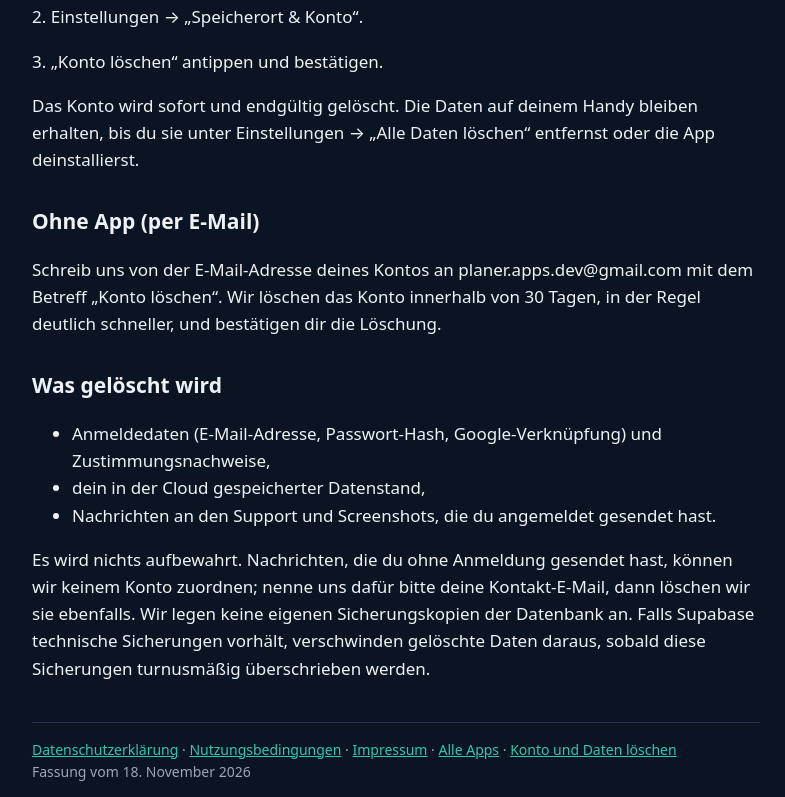
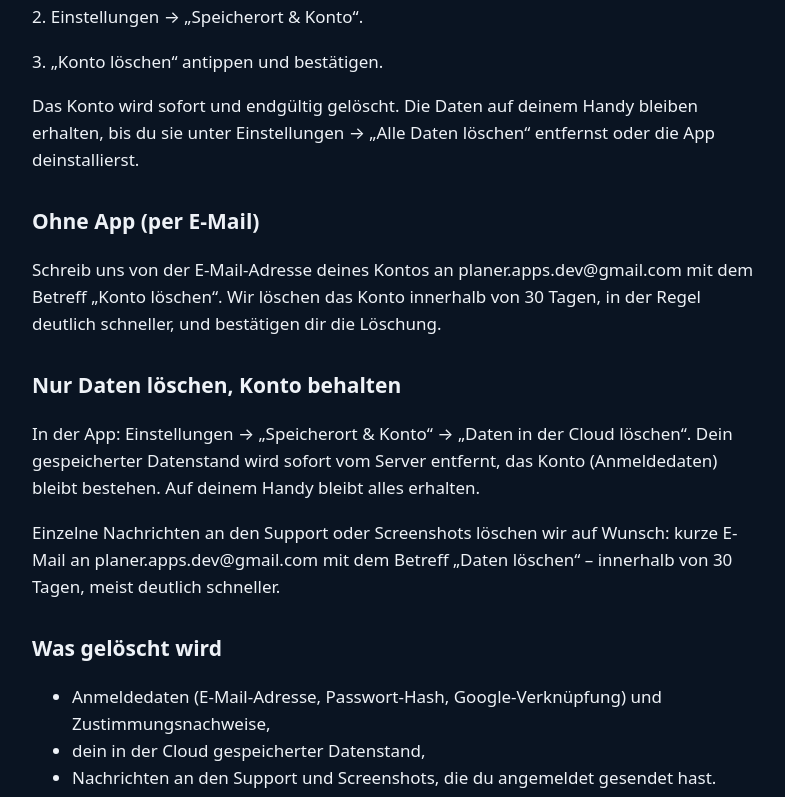
Before and after one commit to planer-apps/planer-apps.github.io, a plain HTML site: page azubiplaner/konto-loeschen.html in a window 1280 px wide. Shown: the part 375-1172 px from the top of the page, without its empty margins (244-1029 px from the left). Drawn offline with Linux system fonts and the light colour scheme.

Commit message:
Add files via upload

```diff
--- a/azubiplaner/konto-loeschen.html
+++ b/azubiplaner/konto-loeschen.html
@@ -51,6 +51,9 @@
     <p>Das Konto wird sofort und endgültig gelöscht. Die Daten auf deinem Handy bleiben erhalten, bis du sie unter Einstellungen → „Alle Daten löschen“ entfernst oder die App deinstallierst.</p>
     <h2>Ohne App (per E-Mail)</h2>
     <p>Schreib uns von der E-Mail-Adresse deines Kontos an planer.apps.dev@gmail.com mit dem Betreff „Konto löschen“. Wir löschen das Konto innerhalb von 30 Tagen, in der Regel deutlich schneller, und bestätigen dir die Löschung.</p>
+    <h2>Nur Daten löschen, Konto behalten</h2>
+    <p>In der App: Einstellungen → „Speicherort &amp; Konto“ → „Daten in der Cloud löschen“. Dein gespeicherter Datenstand wird sofort vom Server entfernt, das Konto (Anmeldedaten) bleibt bestehen. Auf deinem Handy bleibt alles erhalten.</p>
+    <p>Einzelne Nachrichten an den Support oder Screenshots löschen wir auf Wunsch: kurze E-Mail an planer.apps.dev@gmail.com mit dem Betreff „Daten löschen“ – innerhalb von 30 Tagen, meist deutlich schneller.</p>
     <h2>Was gelöscht wird</h2>
     <ul>
       <li>Anmeldedaten (E-Mail-Adresse, Passwort-Hash, Google-Verknüpfung) und Zustimmungsnachweise,</li>
```
